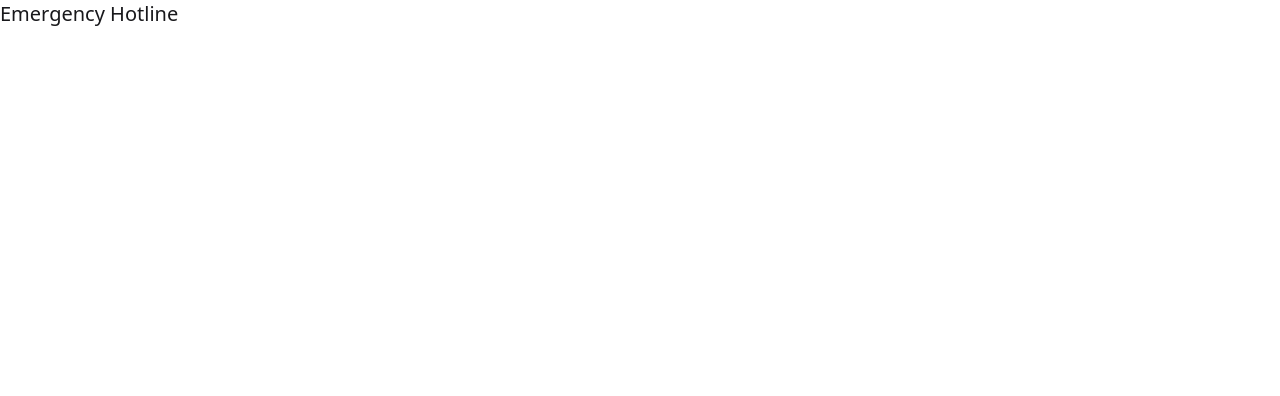
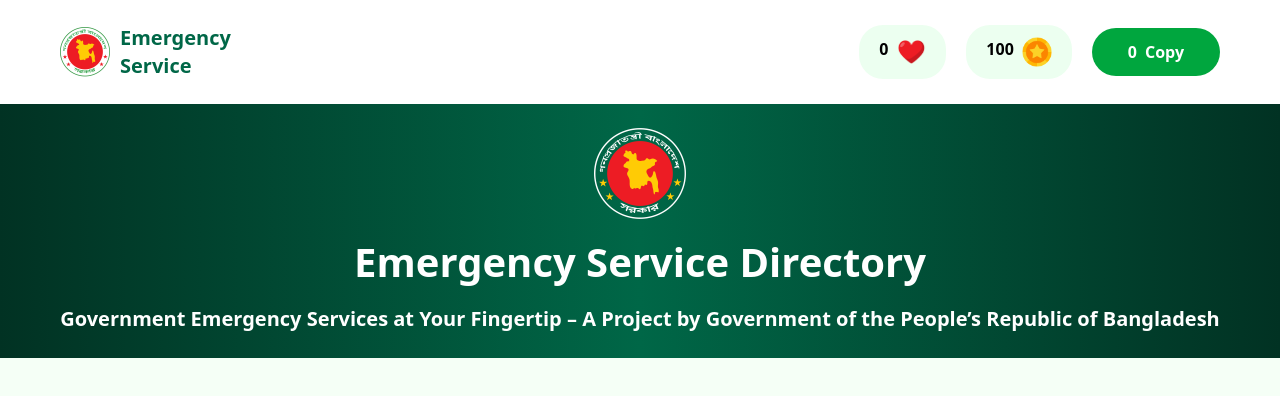
Before and after one commit to omarfarukcodes69/ASSIGNMENT-005, a plain HTML site: page index.html in a window 1280 px wide. Drawn offline with nearby package versions, Linux system fonts and the light colour scheme.

Commit message:
header section html and style code update

```diff
--- a/index.html
+++ b/index.html
@@ -1,21 +1,52 @@
 <!DOCTYPE html>
 <html lang="en">
+
 <head>
     <meta charset="UTF-8">
     <meta name="viewport" content="width=device-width, initial-scale=1.0">
     <title>Emergency Hotline</title>
     <!-- ----------- awasome cdn link --------  -->
-     <link rel="stylesheet" href="https://cdnjs.cloudflare.com/ajax/libs/font-awesome/7.0.0/css/all.min.css" integrity="sha512-DxV+EoADOkOygM4IR9yXP8Sb2qwgidEmeqAEmDKIOfPRQZOWbXCzLC6vjbZyy0vPisbH2SyW27+ddLVCN+OMzQ==" crossorigin="anonymous" referrerpolicy="no-referrer" />
+    <link rel="stylesheet" href="https://cdnjs.cloudflare.com/ajax/libs/font-awesome/7.0.0/css/all.min.css"
+        integrity="sha512-DxV+EoADOkOygM4IR9yXP8Sb2qwgidEmeqAEmDKIOfPRQZOWbXCzLC6vjbZyy0vPisbH2SyW27+ddLVCN+OMzQ=="
+        crossorigin="anonymous" referrerpolicy="no-referrer" />
     <!-- -------- DaisyUI cdn -------------  -->
-     <link href="https://cdn.jsdelivr.net/npm/daisyui@5" rel="stylesheet" type="text/css" />
+    <link href="https://cdn.jsdelivr.net/npm/daisyui@5" rel="stylesheet" type="text/css" />
     <!-- -------------tailwind cdn -----------  -->
-     <script src="https://cdn.jsdelivr.net/npm/@tailwindcss/browser@4"></script>
+    <script src="https://cdn.jsdelivr.net/npm/@tailwindcss/browser@4"></script>
 
 </head>
-<body>
-    <h2 class="text-xl">Emergency Hotline </h2>
+
+<body class=" bg-[#F5FFF6] max-w-[1920px] h-[100vh]">
+    <header class="">
+        <nav class=" bg-white px-15 py-6 flex justify-between items-center">
+            <aside class="logo-side flex gap-[10px] items-center">
+                <img src="./assets/logo.png" alt="" class=" w-[50px] h-[50px]">
+                <h1 class=" text-xl font-extrabold text-[#006747]">Emergency <br> Service </h1>
+            </aside>
+            <aside class="Navigation-side flex gap-5   justify-center items-center ">
+                <div class="button flex gap-2 bg-[#ECFFF0] px-5 py-3 rounded-3xl">
+                    <p class=" text-[16px] font-bold text-black">0</p>
+                    <img class="w-[30px] h-[30px]" src="./assets/heart.png" alt="">
+                </div>
+                <div class="button flex gap-2 bg-[#ECFFF0] px-5 py-3 rounded-3xl">
+                    <p class=" text-[16px] font-bold text-black">100</p>
+                    <img class="w-[30px] h-[30px]" src="./assets/coin.png" alt="">
+                </div>
+                <div class="button flex gap-2 bg-[#00A63E] px-9 py-3 rounded-3xl">
+                    <p class=" text-[16px] font-bold text-white">0</p>
+                    <h2 class="  text-[16px] font-bold text-white">Copy</h2>
+                </div>
+            </aside>
+        </nav>
+        <div class="header-bannar  bg-gradient-to-r from-[#013223] via-[#006747] to-[#013223]   text-center text-white  px-15 py-6">
+            <img class=" w-[92px] h-[92px] mx-auto" src="./assets/logo-dark.png" alt="">
+            <h1 class="py-3 text-[40px] font-bold">Emergency Service Directory</h1>
+            <p class=" text-[20px] font-semibold">Government Emergency Services at Your Fingertip – A Project by Government of the People’s Republic of Bangladesh</p>
+        </div>
+    </header>
 
 
     <script src="./index.js"></script>
 </body>
+
 </html>
```
Also changed, not shown: 1 other file.
